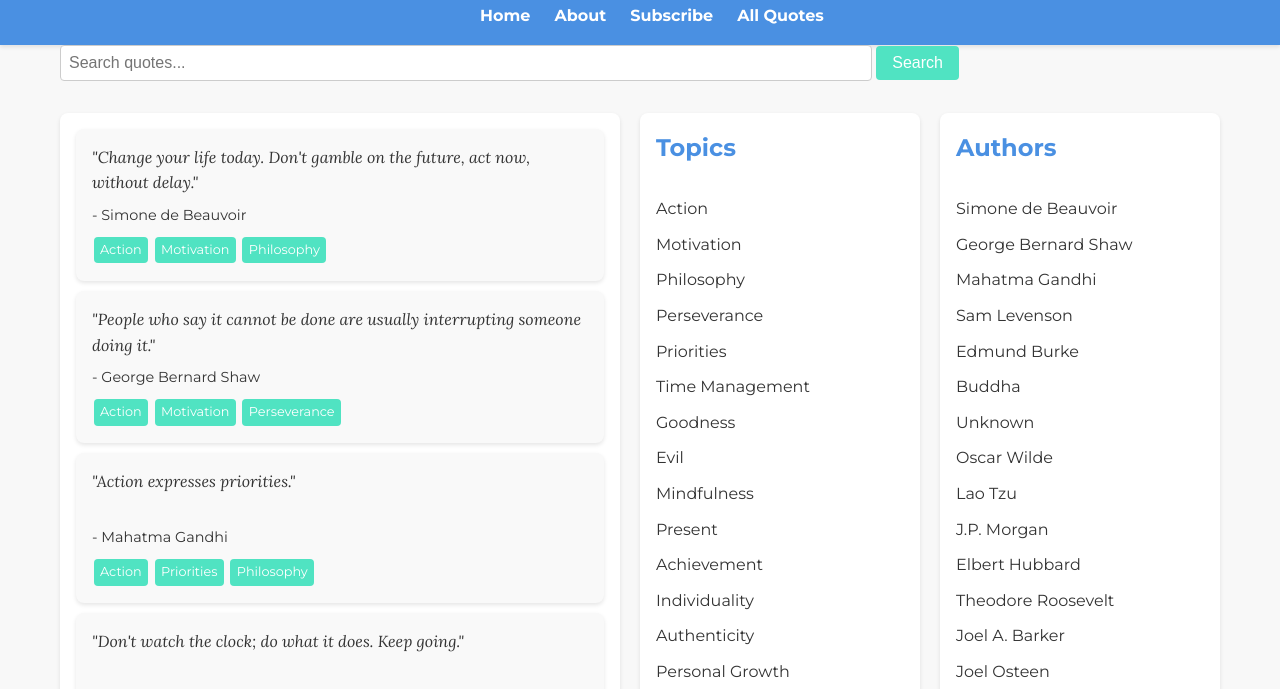
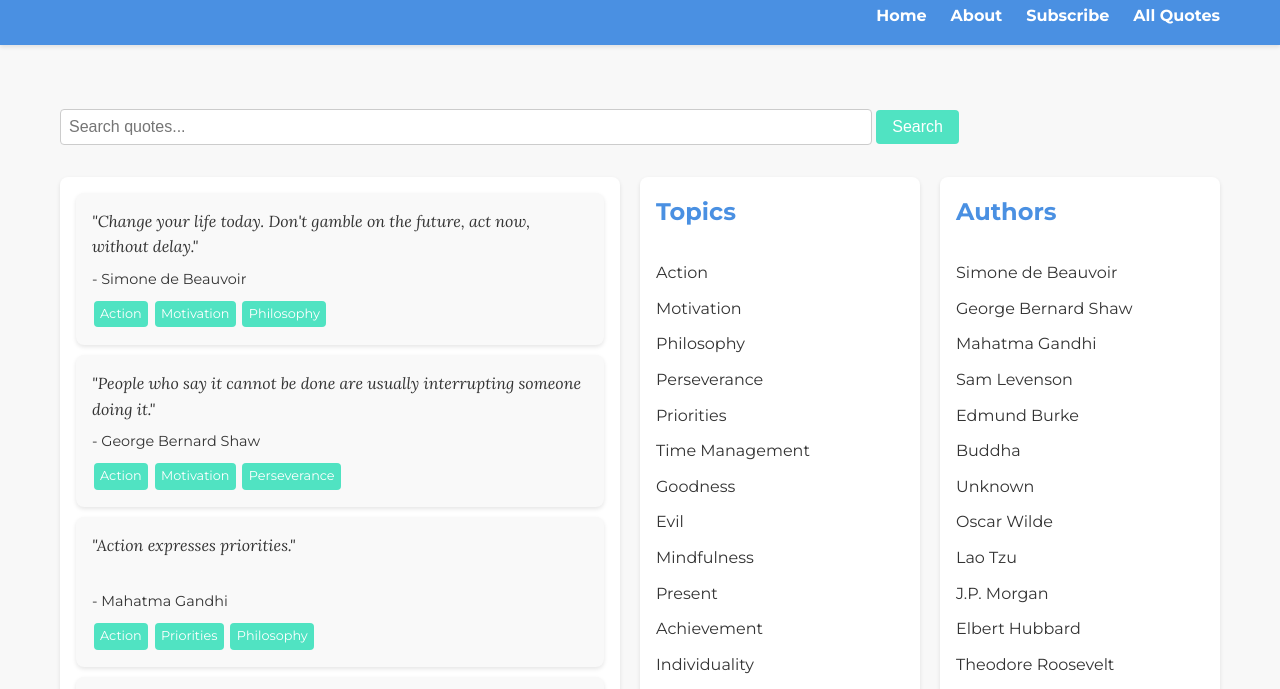
Before and after one commit to whittenluke/higherquotes.com, a plain HTML site: page quotes.html in a window 1280 px wide. Shown: the part 64-753 px from the top of the page. Drawn offline with Linux system fonts and the light colour scheme.

Commit message:
Fixed header layout and adjusted spacing for All Quotes page

```diff
--- a/styles.css
+++ b/styles.css
@@ -49,7 +49,9 @@ h1 {
   font-family: 'Lora', serif;
   font-size: 2rem;
 }
-
+nav {
+  margin-left: auto;
+}
 nav ul {
   display: flex;
   list-style-type: none;
@@ -75,6 +77,8 @@ main {
   align-items: center;
   justify-content: center;
   min-height: calc(100vh - 100px); /* Adjust 100px based on your header and footer height */
+  padding-top: 2rem;
+  padding-bottom: 2rem;
 }
 
 #quote-of-the-day,
@@ -226,6 +230,7 @@ footer .container {
 }
 
 #search-section {
+  margin-top: 2rem;
   margin-bottom: 2rem;
 }
 
```
